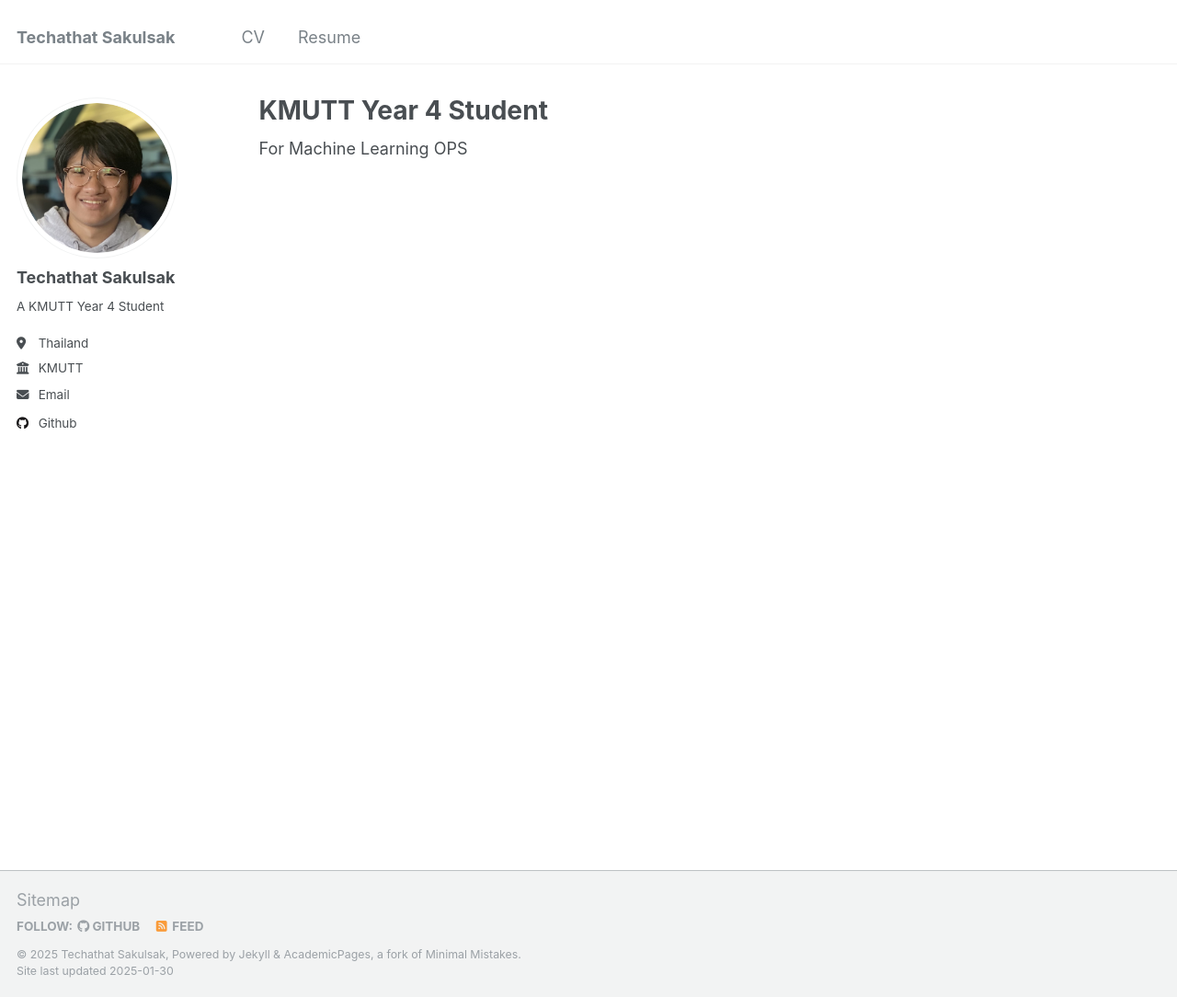
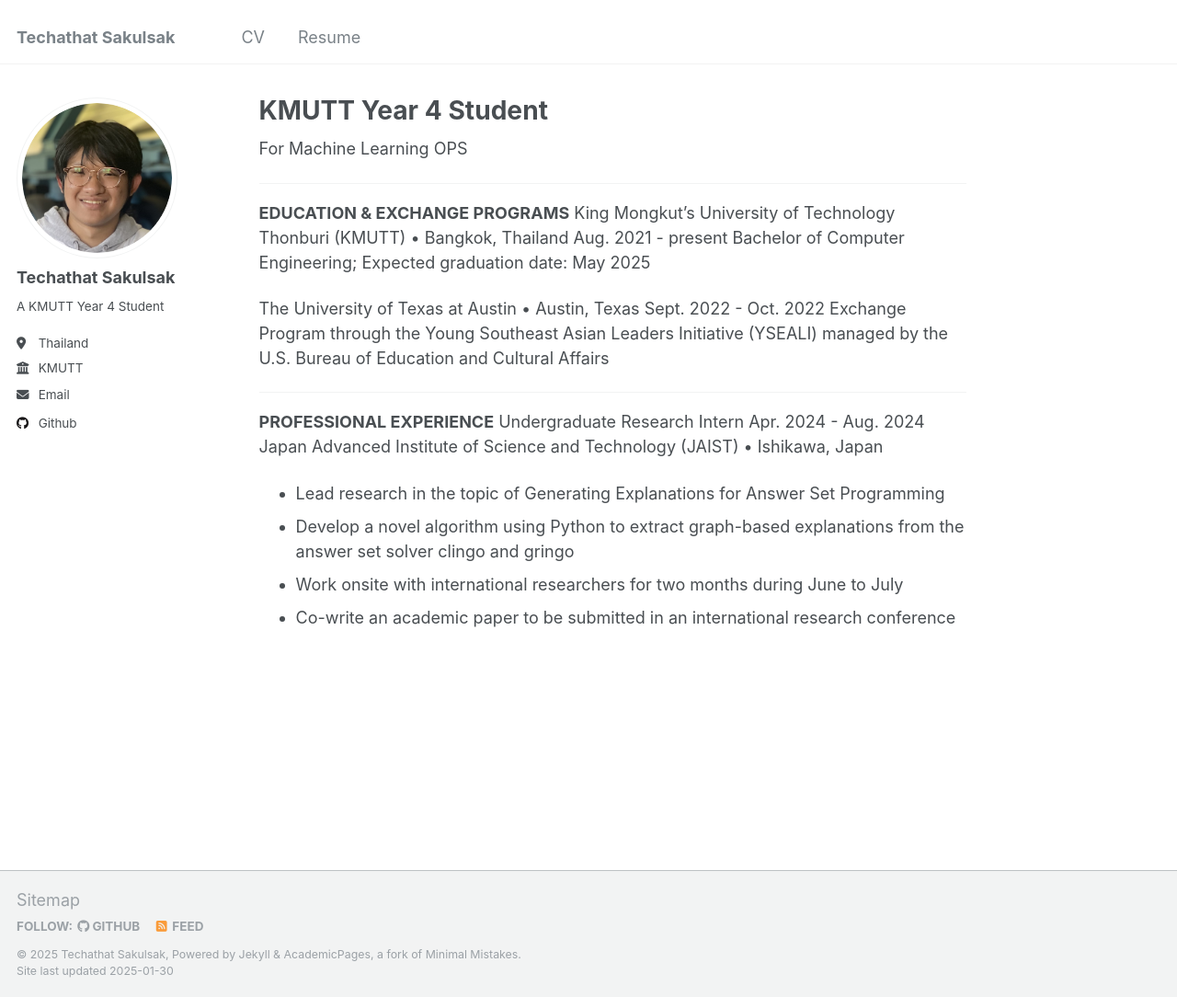
Before and after one commit to TechathatKMUTT/TechathatKMUTT.github.io, a Jekyll site: the page built from _pages/about.md, in a window 1280 px wide and 1084 px high. Shown: the whole window at 92% size. Built offline with Jekyll 4.4.1, drawn with Linux system fonts in a browser that asks for light colours.

Commit message:
add about

```diff
--- a/_pages/about.md
+++ b/_pages/about.md
@@ -8,3 +8,27 @@ redirect_from:
 ---
 
 For Machine Learning OPS
+
+---
+
+**EDUCATION & EXCHANGE PROGRAMS**
+King Mongkut's University of Technology Thonburi (KMUTT) • Bangkok, Thailand
+Aug. 2021 - present
+Bachelor of Computer Engineering; Expected graduation date: May 2025
+
+The University of Texas at Austin • Austin, Texas
+Sept. 2022 - Oct. 2022
+Exchange Program through the Young Southeast Asian Leaders Initiative (YSEALI) managed by the U.S. Bureau of Education and Cultural Affairs
+
+---
+
+**PROFESSIONAL EXPERIENCE**
+Undergraduate Research Intern
+Apr. 2024 - Aug. 2024
+Japan Advanced Institute of Science and Technology (JAIST) • Ishikawa, Japan
+
+- Lead research in the topic of Generating Explanations for Answer Set Programming
+- Develop a novel algorithm using Python to extract graph-based explanations from the answer set solver
+clingo and gringo
+- Work onsite with international researchers for two months during June to July
+- Co-write an academic paper to be submitted in an international research conference
```
